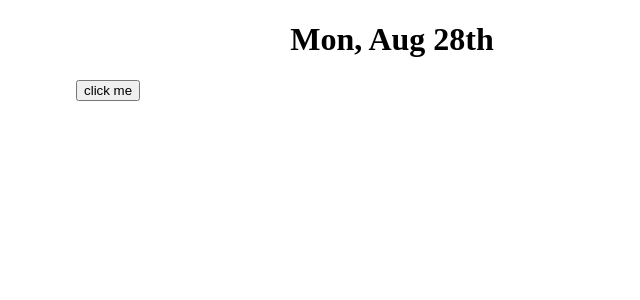
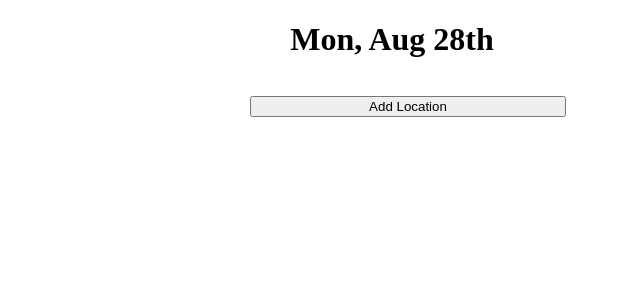
Before and after one commit to tjuranek/MyWeatherPWA, a React (Create React App) app: page / in a window 1280 px wide. Shown: the top 300 px of the page, without its empty margins (248-888 px from the left). Built offline with nearby package versions, Linux system fonts and the light colour scheme.

Commit message:
style and validation update to add location component

```diff
--- a/src/containers/add-location-form.js
+++ b/src/containers/add-location-form.js
@@ -1,4 +1,6 @@
-import React, { useState } from 'react';
+/** @jsx jsx */
+import { jsx } from '@emotion/core';
+import { useState, Fragment } from 'react';
 import { useLocalStorage } from '../hooks';
 
 const DISPLAY_STATES = {
@@ -29,25 +31,71 @@ export const AddLocationForm = () => {
 	};
 
 	const handleSaveNewLocationButtonClick = () => {
-		setLocations([...locations, `${state.city},${state.state}`]);
+		if (state.city && state.state)
+			setLocations([...locations, `${state.city},${state.state}`]);
 		setState(initalState);
 	};
 
+	const styles = {
+		container: {
+			marginLeft: '25%',
+			marginRight: '25%',
+			padding: '1rem',
+			width: '50%'
+		},
+		addLocationButton: {
+			width: '100%'
+		},
+		form: {
+			display: 'flex',
+			justifyContent: 'space-evenly',
+			alignItems: 'center'
+		},
+		formInput: {
+			flexGrow: '2',
+			margin: '.5rem',
+			padding: '1rem'
+		},
+		formButton: {
+			flexGrow: '1',
+			margin: '.5rem',
+			padding: '1rem'
+		}
+	};
+
 	return (
-		<>
+		<div css={styles.container}>
 			{state.displayState === DISPLAY_STATES.SHOW_BUTTON && (
-				<button onClick={handleAddLocationButtonClick}>click me</button>
+				<button
+					css={styles.addLocationButton}
+					onClick={handleAddLocationButtonClick}
+				>
+					Add Location
+				</button>
 			)}
 
 			{state.displayState === DISPLAY_STATES.SHOW_FORM && (
-				<>
-					<input type="text" onChange={handleCityChange}></input>
-					<input type="text" onChange={handleStateChange}></input>
-					<button onClick={handleSaveNewLocationButtonClick}>
-						save
+				<div css={styles.form}>
+					<input
+						css={styles.formInput}
+						placeholder={'City: Roseville'}
+						type="text"
+						onChange={handleCityChange}
+					></input>
+					<input
+						css={styles.formInput}
+						placeholder={'State: Minnesota'}
+						type="text"
+						onChange={handleStateChange}
+					></input>
+					<button
+						css={styles.formButton}
+						onClick={handleSaveNewLocationButtonClick}
+					>
+						Save
 					</button>
-				</>
+				</div>
 			)}
-		</>
+		</div>
 	);
 };
```
